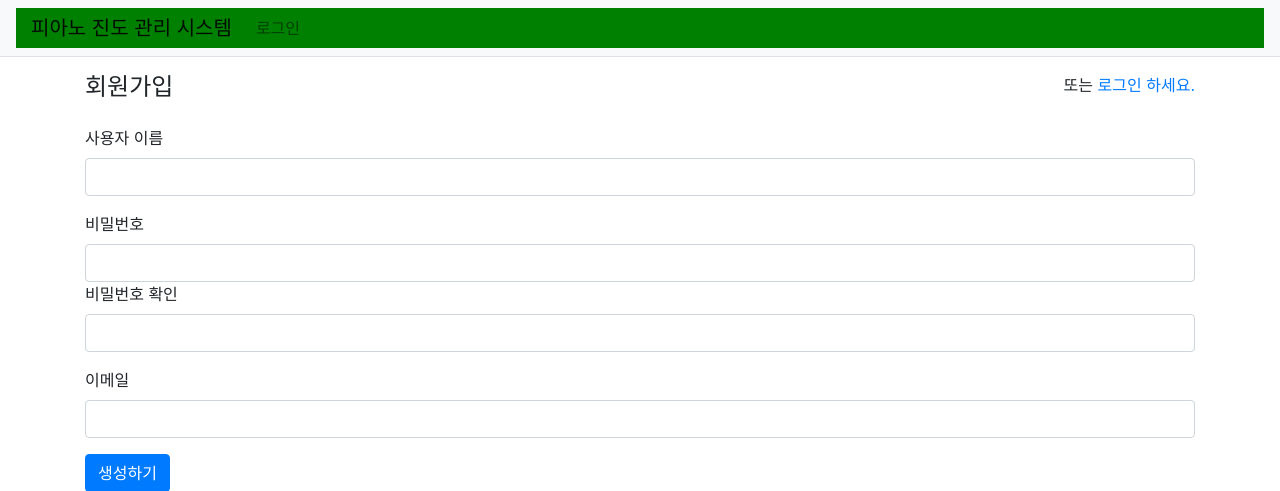
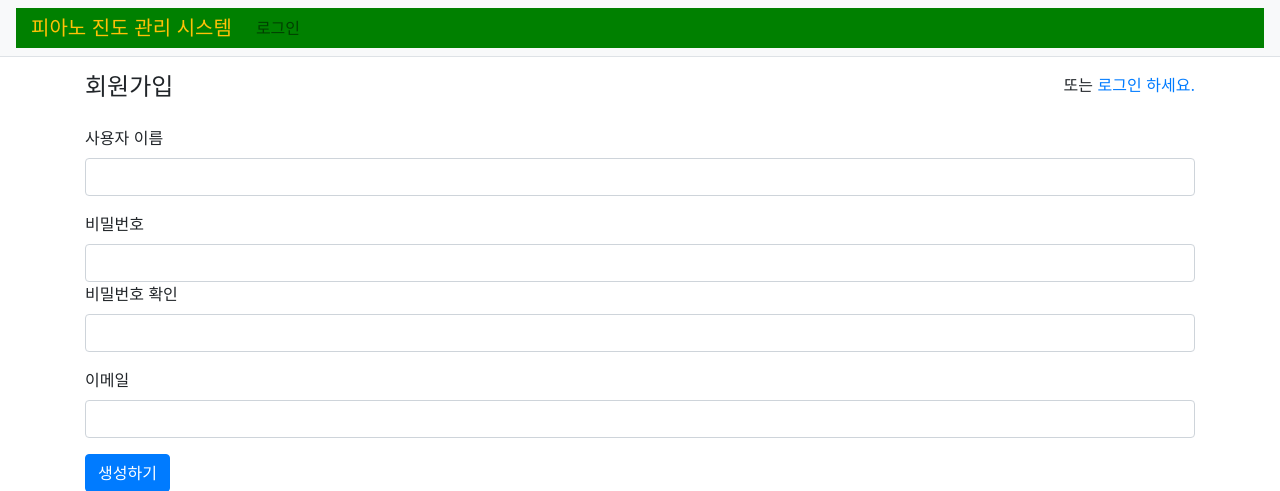
Before and after one commit to elidang/pybo, a Django app: page /common/signup/ in a window 1280 px wide. Shown: the top 491 px of the page. Run offline with Django 3.2, Linux system fonts and the light colour scheme; some libraries are stand-ins or nearby versions.

Commit message:
네비바 글자 색 생성7

```diff
--- a/templates/navbar.html
+++ b/templates/navbar.html
@@ -2,14 +2,14 @@
 <nav class="navbar navbar-expand-lg navbar-light bg-light border-bottom" >
     <div class="container-fluid" style="background-color:green; ">
 
-        <a class="navbar-brand" href="{% url 'pybo:index' %}" >피아노 진도 관리 시스템</a>
+        <a class="navbar-brand text-warning" href="{% url 'pybo:index' %}" >피아노 진도 관리 시스템</a>
         <button class="navbar-toggler" type="button"
                 data-bs-toggle="collapse"
                 data-bs-target="#navbarSupportedContent"
                 aria-controls="navbarSupportedContent"
                 aria-expanded="false"
                 aria-label="Toggle navigation">
-            <span class="navbar-toggler-icon text-yellow" ></span>
+            <span class="navbar-toggler-icon" ></span>
         </button>
         <div class="collapse navbar-collapse" id="navbarSupportedContent">
             <ul class="navbar-nav me-auto mb-2 mb-lg-0">
```
